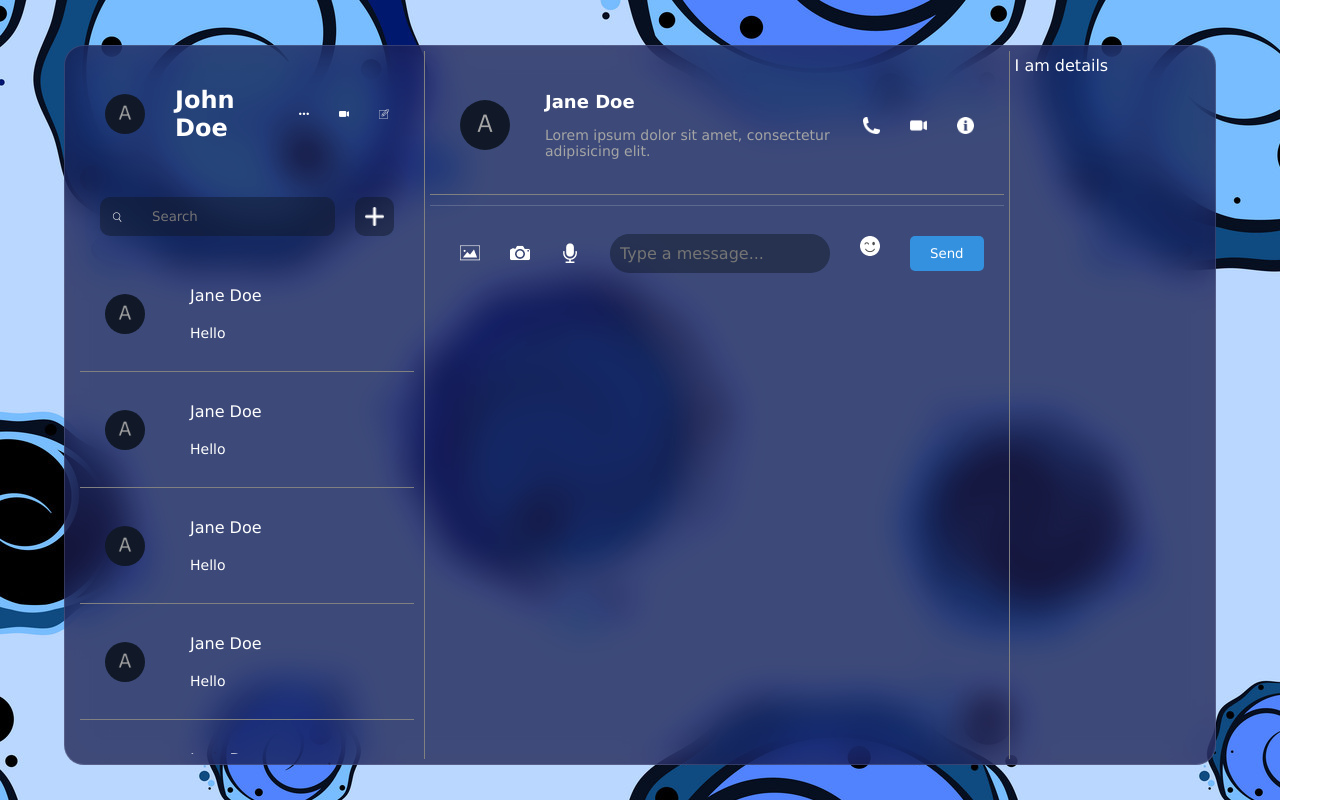
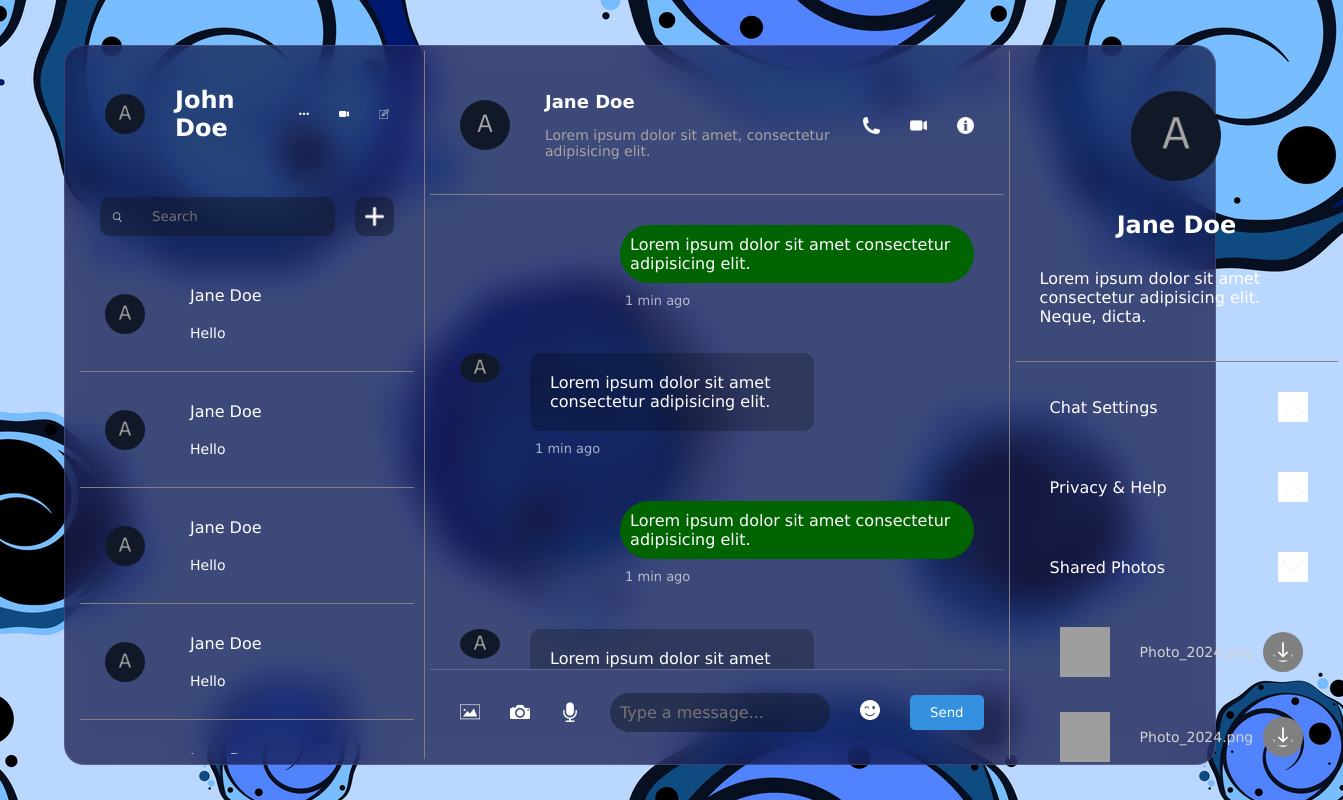
Before and after one commit to EmonMridha/Chatting-Web-App, a React (Vite) app: page / in a window 1280 px wide. Shown: the top 800 px of the page, 1343 px wide, since content can reach past the window. Built offline with nearby package versions, Linux system fonts and the light colour scheme; grey boxes are pictures that could not be loaded.

Commit message:
added thing

```diff
--- a/src/components/chat/Chat.jsx
+++ b/src/components/chat/Chat.jsx
@@ -10,7 +10,6 @@ const Chat = () => {
         setText(previous => previous + e.emoji)
         setOpen(false)
     }
-
 
     return (
         <div className='chat'>
@@ -28,7 +27,46 @@ const Chat = () => {
                     <img src="./info.png" alt="" />
                 </div>
             </div>
-            <div className="center"></div>
+
+
+            <div className="center">
+                <div className="message own">
+                    <div className="text">
+                        <p>Lorem ipsum dolor sit amet consectetur adipisicing elit. </p>
+                        <span>1 min ago</span>
+                    </div>
+                </div>
+                <div className="message">
+                    <img src="./avatar.png" alt="" />
+                    <div className="text">
+                        <p>Lorem ipsum dolor sit amet consectetur adipisicing elit. </p>
+                        <span>1 min ago</span>
+                    </div>
+                </div>
+                <div className="message own">
+                    <div className="text">
+                        <p>Lorem ipsum dolor sit amet consectetur adipisicing elit. </p>
+                        <span>1 min ago</span>
+                    </div>
+                </div>
+                <div className="message">
+                    <img src="./avatar.png" alt="" />
+                    <div className="text">
+                        <p>Lorem ipsum dolor sit amet consectetur adipisicing elit. </p>
+                        <span>1 min ago</span>
+                    </div>
+                </div>
+                <div className="message own">
+
+                    <div className="text">
+                        <img src="https://i.ibb.co.com/MD4srsJH/Untitled-1.jpg" alt="" />
+                        <p>Lorem ipsum dolor sit amet consectetur adipisicing elit. </p>
+                        <span>1 min ago</span>
+                    </div>
+                </div>
+            </div>
+
+
             <div className="bottom">
                 <div className="icons">
                     <img src="./img.png" alt="" />
--- a/src/components/chat/chat.css
+++ b/src/components/chat/chat.css
@@ -3,6 +3,8 @@
     border-left: 1px solid gray;
     border-right: 1px solid gray;
     height: 100%;
+    display: flex;
+    flex-direction: column;
 
     .top {
         padding: 20px;
@@ -53,7 +55,66 @@
         }
     }
 
-    .center {}
+    .center {
+        padding: 20px;
+        flex: 1;
+        overflow: scroll;
+        display: flex;
+        flex-direction: column;
+        gap: 20px;
+
+        .message {
+            max-width: 70%;
+            display: flex;
+            gap: 20px;
+
+            &.own {
+                align-self: flex-end;
+
+                .text {
+                    p {
+                        background-color: darkgreen;
+                        padding: 10px;
+                        border-radius: 30px;
+                    }
+                }
+            }
+
+            img {
+                width: 50px;
+                height: 5cqh;
+                border-radius: 50%;
+                object-fit: cover;
+            }
+
+            .text {
+                flex: 1;
+                display: flex;
+                flex-direction: column;
+                gap: 5px;
+
+                img {
+                    width: 100%;
+                    height: 300px;
+                    border-radius: 10px;
+                    object-fit: cover;
+                }
+
+                p {
+                    padding: 20px;
+                    background-color: rgba(0, 0, 0, 0.233);
+                    border-radius: 10px;
+                }
+
+                span {
+                    font-size: 13px;
+                    color: rgba(255, 255, 255, 0.637);
+                }
+            }
+
+
+        }
+    }
 
     .bottom {
         padding: 20px;
@@ -75,10 +136,10 @@
             cursor: pointer;
         }
 
-        input{
-            flex:1px;
-            background-color: rgba(17,25,40,0.5);
-            border:none;
+        input {
+            flex: 1px;
+            background-color: rgba(17, 25, 40, 0.5);
+            border: none;
             border-radius: 20px;
             padding: 10px;
             outline: none;
@@ -86,12 +147,22 @@
             font-size: 16px;
         }
 
-        .sendButton{
+        .emoji {
+            position: relative;
+
+            .picker {
+                position: absolute;
+                bottom: 50px;
+                left: 0
+            }
+        }
+
+        .sendButton {
             background-color: rgb(51, 145, 223);
             color: white;
             padding: 10px 20px;
             border-radius: 5px;
-            border:none;
+            border: none;
             cursor: pointer;
         }
     }
--- a/src/components/details/Detail.jsx
+++ b/src/components/details/Detail.jsx
@@ -3,7 +3,62 @@ import './detail.css'
 const Detail = () => {
     return (
         <div className='detail'>
-            I am details
+            <div className="user">
+                <img src="./avatar.png" alt="" />
+                <h2>Jane Doe</h2>
+                <p>Lorem ipsum dolor sit amet consectetur adipisicing elit. Neque, dicta.</p>
+            </div>
+            <div className="info">
+
+                <div className="option">
+                    <div className="title">
+                        <span>Chat Settings</span>
+                        <img src="./arrowUp.png" alt="" />
+                    </div>
+                </div>
+
+                <div className="option">
+                    <div className="title">
+                        <span>Privacy & Help</span>
+                        <img src="./arrowUp.png" alt="" />
+                    </div>
+                </div>
+
+                <div className="option">
+                    <div className="title">
+                        <span>Shared Photos</span>
+                        <img src="./arrowDown.png" alt="" />
+                    </div>
+                    <div className="photos">
+
+
+                        <div className="photoItem">
+                            <div className="photoDetail">
+
+                                <img src="https://i.ibb.co.com/MD4srsJH/Untitled-1.jpg" alt="" />
+                                <span>Photo_2024.png</span>
+                            </div>
+                            <img src="./download.png" className='icon' alt="" />
+                        </div>
+                        <div className="photoItem">
+                            <div className="photoDetail">
+
+                                <img src="https://i.ibb.co.com/MD4srsJH/Untitled-1.jpg" alt="" />
+                                <span>Photo_2024.png</span>
+                            </div>
+                            <img src="./download.png" className='icon' alt="" />
+                        </div>
+                    </div>
+                </div>
+
+                <div className="option">
+                    <div className="title">
+                        <span>Shared Files</span>
+                        <img src="./arrowUp.png" alt="" />
+                    </div>
+                </div>
+                <button>Block User</button>
+            </div>
         </div>
     );
 };
--- a/src/components/details/detail.css
+++ b/src/components/details/detail.css
@@ -1,3 +1,96 @@
 .detail {
     flex: 1;
+
+    .user {
+        padding: 30px 20px;
+        display: flex;
+        flex-direction: column;
+        align-items: center;
+        gap: 20px;
+        border-bottom: 1px solid gray;
+
+        img {
+            width: 100px;
+            height: 100px;
+            border-radius: 50%;
+            object-fit: cover;
+        }
+    }
+
+    .info {
+        padding: 20px;
+        display: flex;
+        flex-direction: column;
+        gap: 30px;
+
+        .option {
+
+            .title {
+                display: flex;
+                align-items: center;
+                justify-content: space-between;
+
+                img {
+                    width: 30px;
+                    height: 30px;
+                    background-color: #fff;
+                    cursor: pointer;
+                }
+            }
+
+            .photos {
+                display: flex;
+                flex-direction: column;
+                gap: 5px;
+                margin-top: 20px;
+
+                .photoItem {
+                    display: flex;
+                    align-items: center;
+                    justify-content: space-between;
+
+                    .photoDetail {
+                        display: flex;
+                        align-items: center;
+                        gap: 20px;
+                        img {
+                            width: 60px;
+                            height: 60px;
+                            border-radius: 5px;
+                        }
+
+                        span{
+                            font-size:14px ;
+                            color:lightgray;
+                            font-weight: 300;
+                        }
+                    }
+
+                    .icon{
+                        width: 40px;
+                        height: 40px;
+                        background-color: gray;
+                        padding: 10px;
+                        border-radius: 50%;
+                        cursor: pointer;
+                    }
+                }
+
+
+            }
+        }
+        button{
+                    padding: 10px 20px;
+                    background-color: rgba(255, 0, 0, 0.493);
+                    color: white;
+                    border: none;
+                    border-radius: 5px;
+                    cursor: pointer;
+
+                    &:hover{
+                        background-color: black;
+
+                    }
+                }
+    }
 }
```
